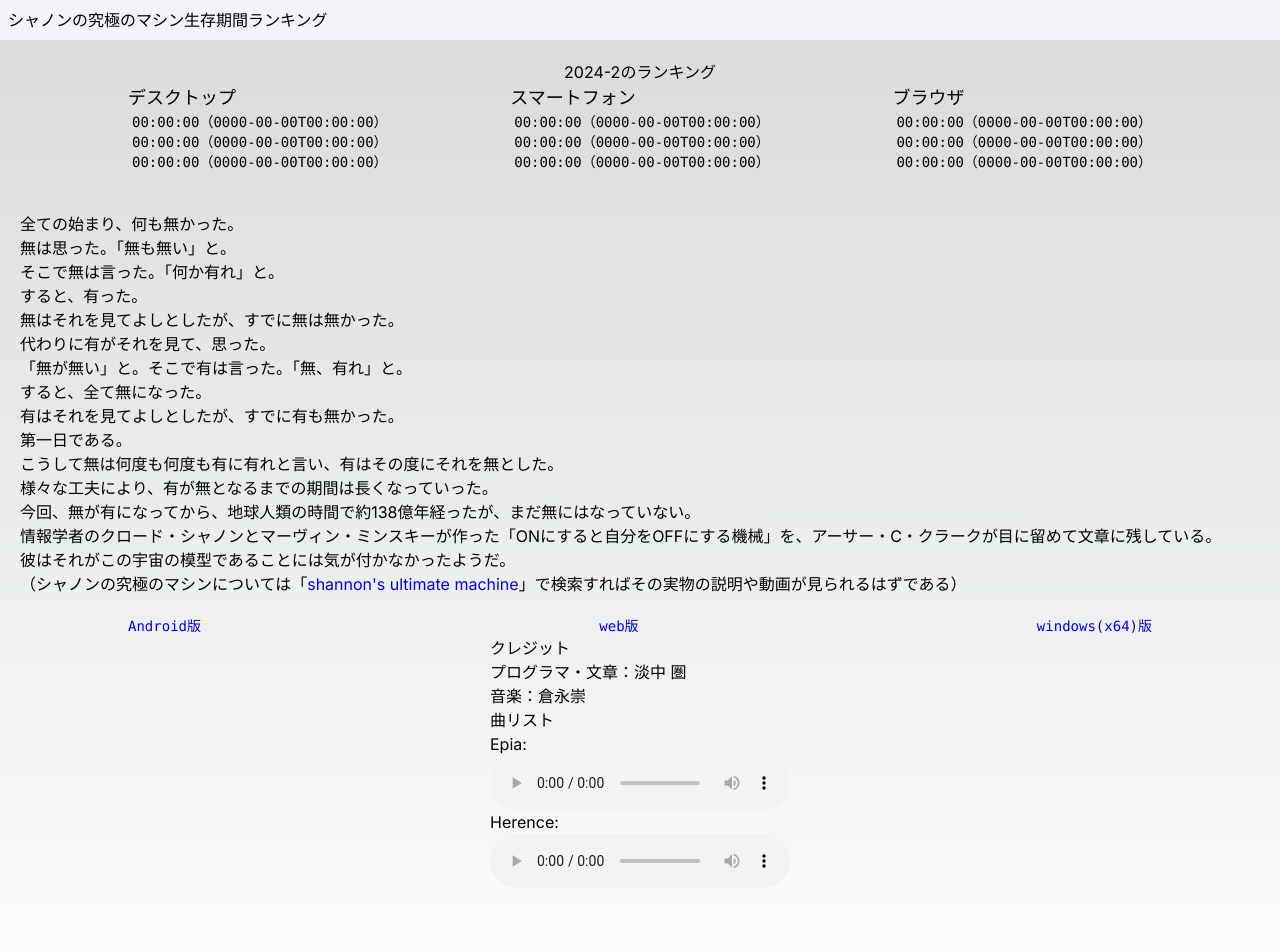
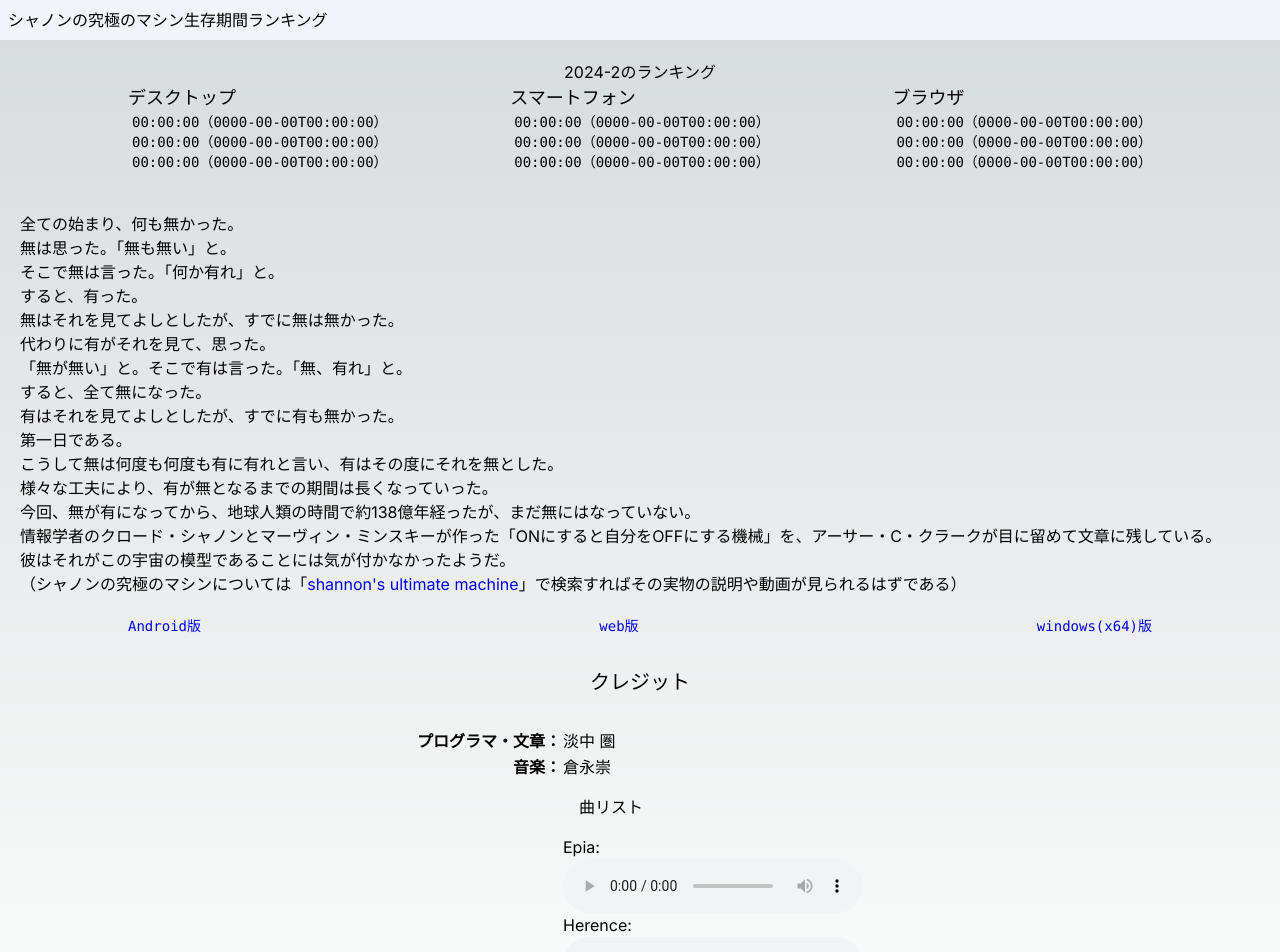
Before and after one commit to ishiki-hikuhiku-game/claude-shannon-ultimate-machine-ranking, a Next.js app: page / in a window 1280 px wide. Shown: the top 952 px of the page. Built offline with nearby package versions, Linux system fonts and the light colour scheme; no server answers; the database is empty.

Commit message:
クレジットのスタイルを調節

```diff
--- a/src/app/page.tsx
+++ b/src/app/page.tsx
@@ -90,16 +90,21 @@ export default async function Home() {
             </a>
           </div>
         </div>
+        <div className="flex flex-col">
+          <h2 className="m-8 text-center text-xl">クレジット</h2>
+          <table>
+            <tr>
+              <th className="align-top text-right">プログラマ・文章：</th>
+              <td>
+                <a href="https://tannakaken.xyz">淡中 圏</a>
+              </td>
+            </tr>
+            <tr>
+              <th className="align-top text-right">音楽：</th>
+              <td>
+                <a href="https://tloe.bandcamp.com/">倉永崇</a>
                 <div>
-          <h2>クレジット</h2>
-          <div>
-            プログラマ・文章：<a href="https://tannakaken.xyz">淡中 圏</a>
-          </div>
-          <div>
-            音楽：<a href="https://tloe.bandcamp.com/">倉永崇</a>
-            <br />
-            <div>
-              <h3>曲リスト</h3>
+                  <h3 className="p-4">曲リスト</h3>
                   <div>
                     Epia: <audio src="/musics/Epia.mp3" controls />
                   </div>
@@ -107,7 +112,9 @@ export default async function Home() {
                     Herence: <audio src="/musics/Herence.mp3" controls />
                   </div>
                 </div>
-          </div>
+              </td>
+            </tr>
+          </table>
         </div>
       </main>
       <footer
```
Lines whose indentation alone changed are shown as unchanged.
